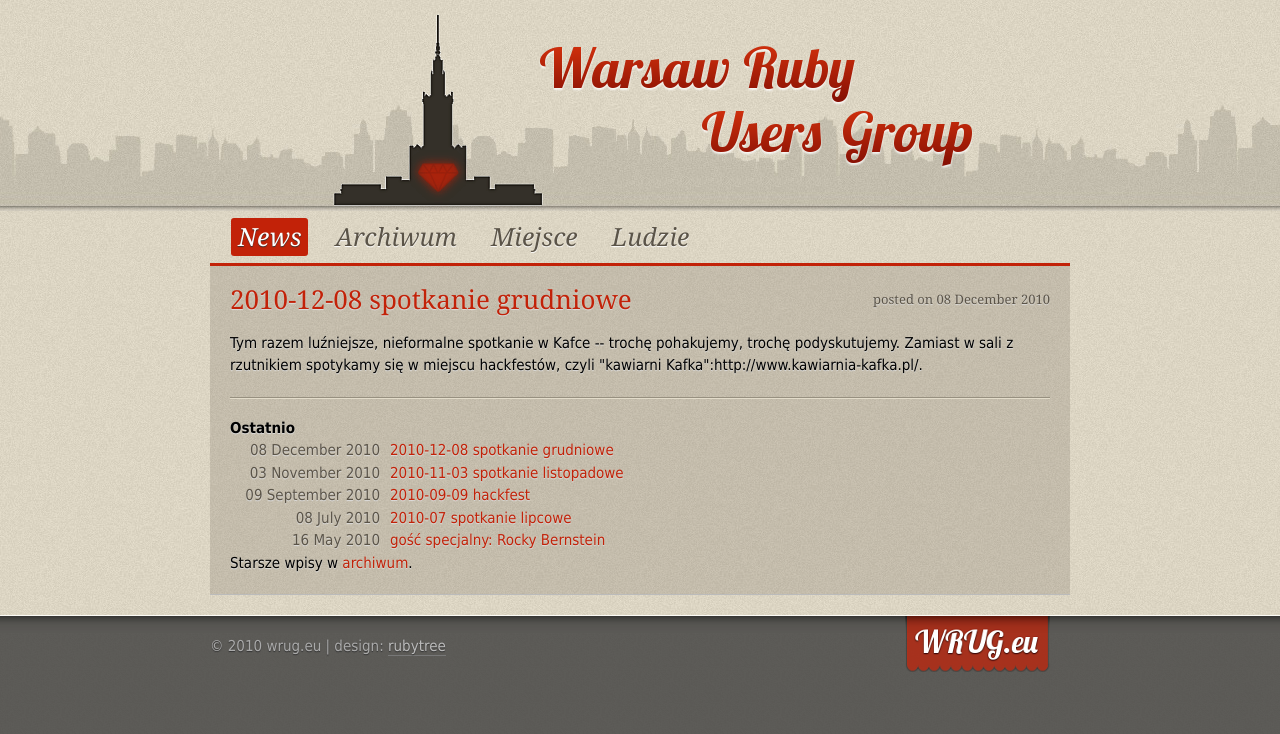
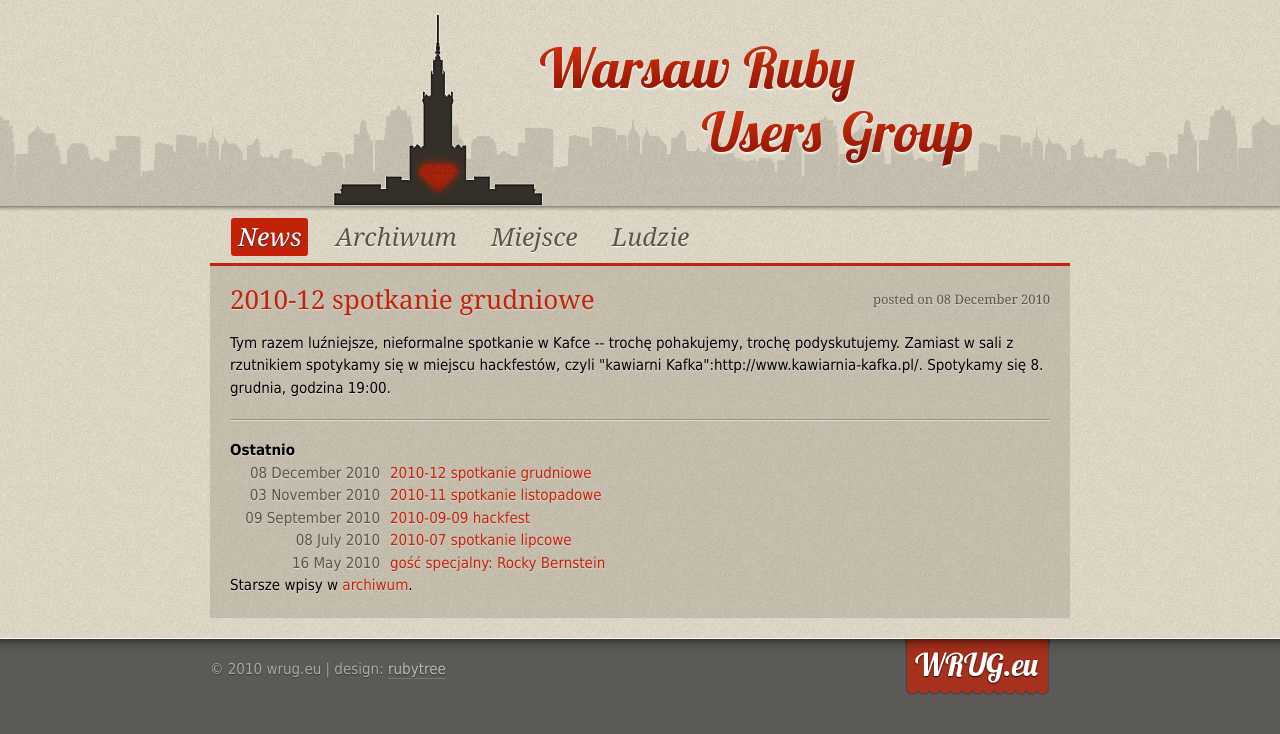
Before and after one commit to wrug/wrug.eu, a Jekyll site: the page built from index.html, in a window 1280 px wide. Shown: the top 734 px of the page. Built offline with Jekyll 4.4.1, drawn with Linux system fonts in a browser that asks for light colours.

Commit message:
single naming/datestamping convention

```diff
--- a/_posts/2010-11-03-2010-11-03-spotkanie-listopadowe.html
+++ b/_posts/2010-11-03-2010-11-spotkanie-listopadowe.html
@@ -1,8 +1,8 @@
 ---
 layout: post
-title: 2010-11-03 spotkanie listopadowe
+title: 2010-11 spotkanie listopadowe
 ---
-<p>Spotykamy się w pierwszą środę miesiąca, w listopadzie to oznacza 3.</p>
+<p>Spotykamy się w pierwszą środę miesiąca, czyli 3.11.</p>
 
 <p><a href="/place">Miejsce jak zwykle</a>.</p>
 
--- a/_posts/2010-12-08-2010-12-08-spotkanie-grudniowe.textile
+++ b/_posts/2010-12-08-2010-12-spotkanie-grudniowe.textile
@@ -1,5 +1,7 @@
 ---
 layout: post
-title: 2010-12-08 spotkanie grudniowe
+title: 2010-12 spotkanie grudniowe
 ---
 Tym razem luźniejsze, nieformalne spotkanie w Kafce -- trochę pohakujemy, trochę podyskutujemy. Zamiast w sali z rzutnikiem spotykamy się w miejscu hackfestów, czyli "kawiarni Kafka":http://www.kawiarnia-kafka.pl/.
+
+Spotykamy się 8. grudnia, godzina 19:00.
```
